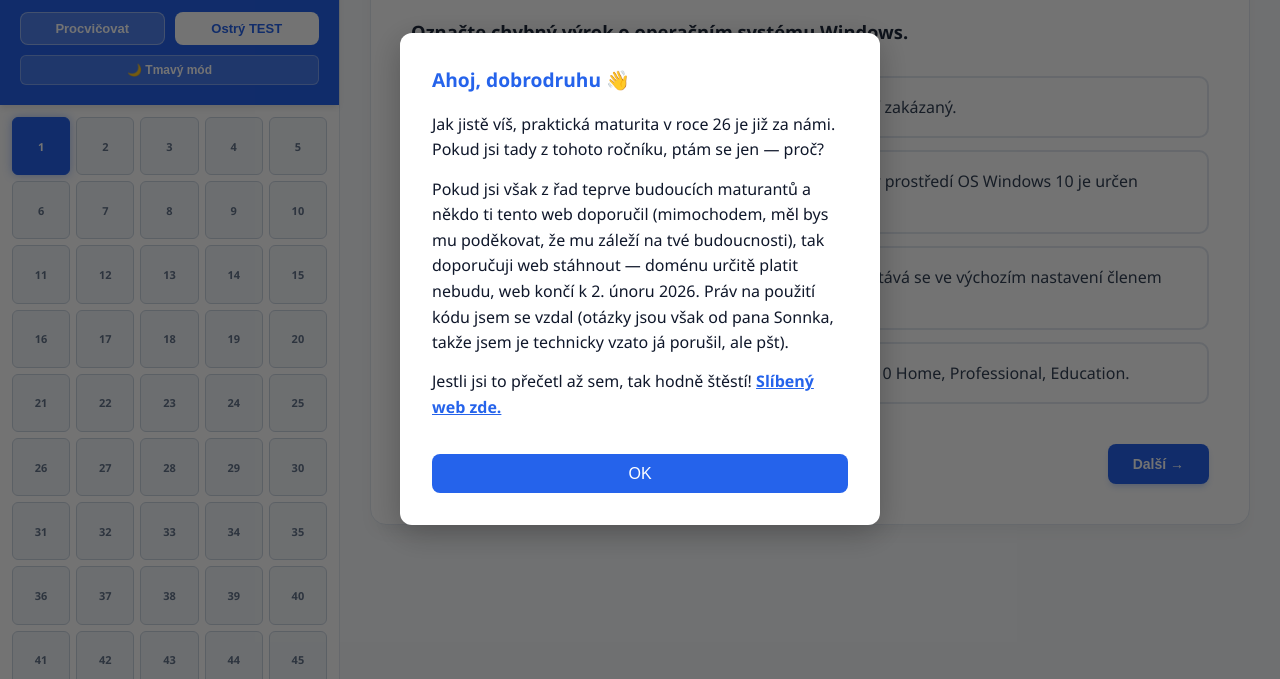
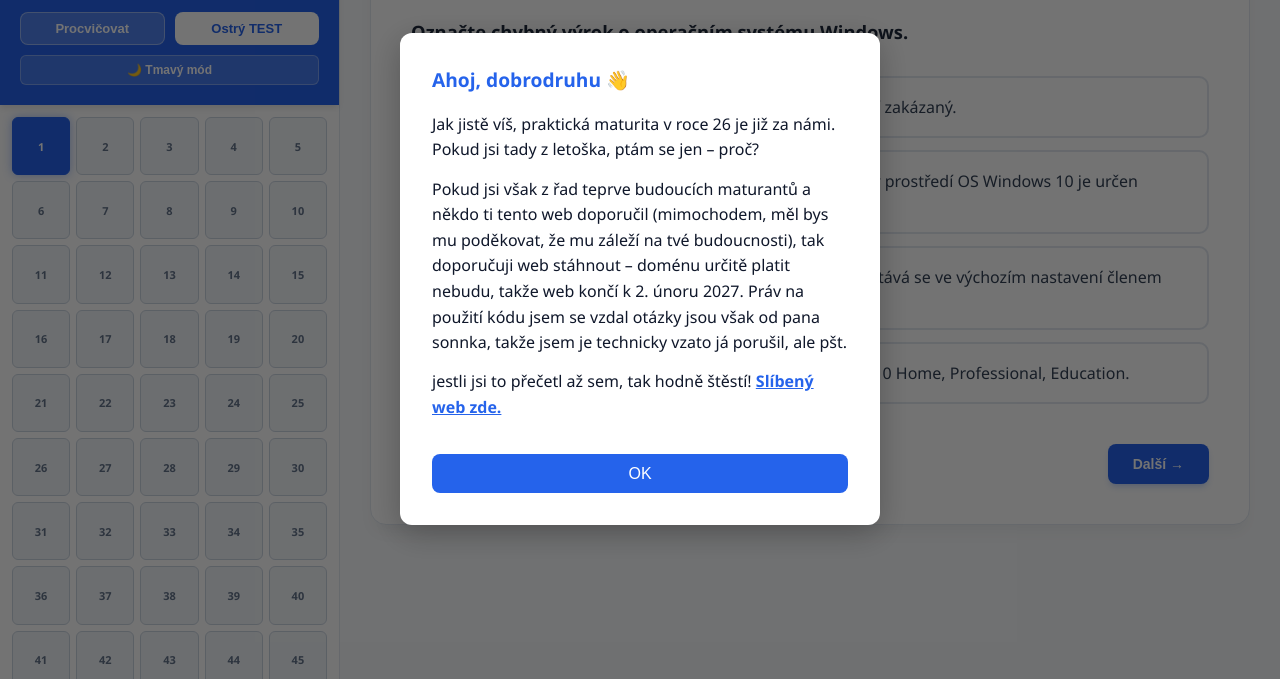
Before and after one commit to MarianDemel/sonnysdream, a plain HTML site: page index.html in a window 1280 px wide. Shown: the part 121-800 px from the top of the page. Drawn offline with Linux system fonts and the light colour scheme.

Commit message:
Update modal text and year in index.html

```diff
--- a/index.html
+++ b/index.html
@@ -1193,9 +1193,9 @@ setMode('practice');
 <div id="uvitaci-modal-overlay">
     <div id="uvitaci-modal">
         <h2>Ahoj, dobrodruhu 👋</h2>
-        <p>Jak jistě víš, praktická maturita v roce 26 je již za námi. Pokud jsi tady z tohoto ročníku, ptám se jen — proč?</p>
-        <p>Pokud jsi však z řad teprve budoucích maturantů a někdo ti tento web doporučil (mimochodem, měl bys mu poděkovat, že mu záleží na tvé budoucnosti), tak doporučuji web stáhnout — doménu určitě platit nebudu, web končí k 2. únoru 2026. Práv na použití kódu jsem se vzdal (otázky jsou však od pana Sonnka, takže jsem je technicky vzato já porušil, ale pšt).</p>
-        <p>Jestli jsi to přečetl až sem, tak hodně štěstí! <a href="https://github.com/MarianDemel/sonnysdream/blob/main/index.html" target="_blank">Slíbený web zde.</a></p>
+        <p>Jak jistě víš, praktická maturita v roce 26 je již za námi. Pokud jsi tady z letoška, ptám se jen – proč?</p>
+        <p>Pokud jsi však z řad teprve budoucích maturantů a někdo ti tento web doporučil (mimochodem, měl bys mu poděkovat, že mu záleží na tvé budoucnosti), tak doporučuji web stáhnout – doménu určitě platit nebudu, takže web končí k 2. únoru 2027. Práv na použití kódu jsem se vzdal otázky jsou však od pana sonnka, takže jsem je technicky vzato já porušil, ale pšt.</p>
+        <p>jestli jsi to přečetl až sem, tak hodně štěstí! <a href="https://github.com/MarianDemel/sonnysdream/blob/main/index.html" target="_blank">Slíbený web zde.</a></p>
         <button id="uvitaci-modal-ok">OK</button>
     </div>
 </div>
```
